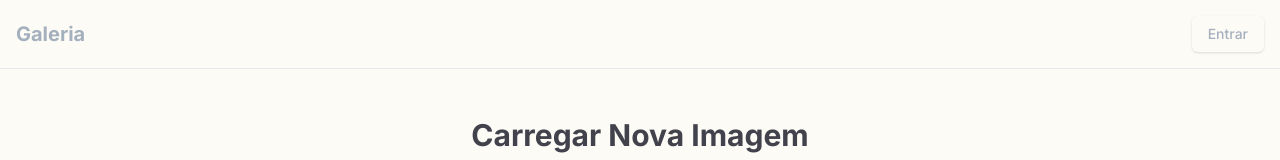
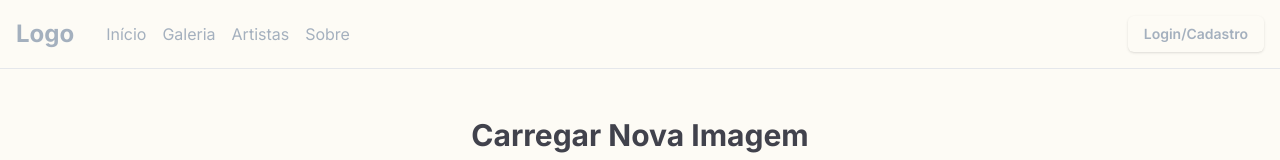
Before and after one commit to Pexe171/LunaWEbCompleto, a Next.js app in the folder web/: page /admin/upload in a window 1280 px wide. Shown: the top 160 px of the page. Built offline with nearby package versions, Linux system fonts and the light colour scheme; no server answers.

Commit message:
Add sticky header with navigation and login button

```diff
--- a/web/src/app/layout.tsx
+++ b/web/src/app/layout.tsx
@@ -1,7 +1,7 @@
 import type { Metadata } from "next";
 import { Inter } from "next/font/google";
 import "./globals.css";
-import NavBar from "@/components/NavBar";
+import Header from "@/components/Header";
 import { Toaster } from "@/components/ui/toaster";
 import Providers from "@/components/Providers";
 import Footer from "@/components/Footer";
@@ -22,7 +22,7 @@ export default function RootLayout({
     <html lang="pt-br">
       <body className={inter.className}>
         <Providers>
-          <NavBar />
+          <Header />
           <main className="container mx-auto p-4 md:p-8">
             {children}
           </main>
--- /dev/null
+++ b/web/src/components/Header.tsx
@@ -0,0 +1,23 @@
+import Link from "next/link";
+import { Button } from "./ui/button";
+
+export default function Header() {
+  return (
+    <header className="sticky top-0 z-50 bg-background border-b">
+      <div className="container mx-auto flex items-center p-4">
+        <Link href="/" className="text-2xl font-bold">
+          Logo
+        </Link>
+        <nav className="ml-8 flex gap-4">
+          <Link href="/">Início</Link>
+          <Link href="/galeria">Galeria</Link>
+          <Link href="/artistas">Artistas</Link>
+          <Link href="/sobre">Sobre</Link>
+        </nav>
+        <Link href="/login" className="ml-auto">
+          <Button className="font-semibold">Login/Cadastro</Button>
+        </Link>
+      </div>
+    </header>
+  );
+}
```
